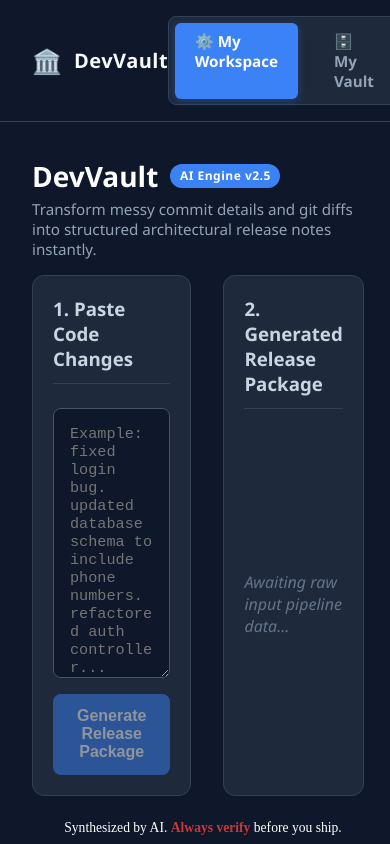
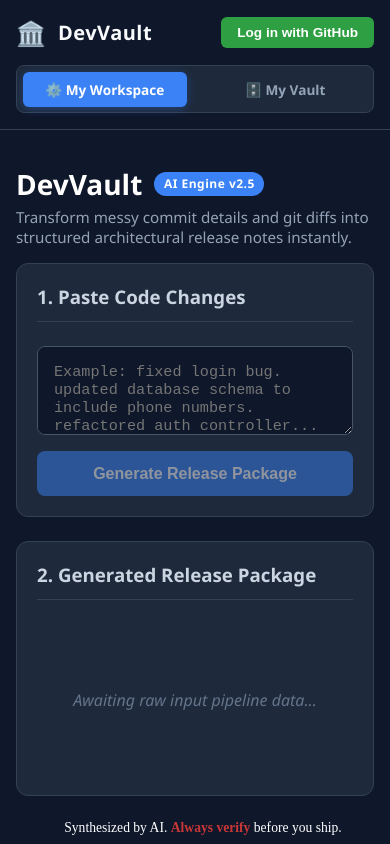
Before and after one commit to VINITH1805/devvault-frontend, an Angular app: page /dashboard in a window 390 px wide. Built offline with nearby package versions, Linux system fonts and the light colour scheme.

Commit message:
feat: implement fully responsive mobile layouts across all views

```diff
--- a/src/app/components/dashboard/dashboard.html
+++ b/src/app/components/dashboard/dashboard.html
@@ -79,9 +79,7 @@
           }
           <button class="btn btn-success" (click)="saveRelease()"
             [disabled]="isSaving || saveSuccess || !authService.isAuthenticated()">
-            {{ !authService.isAuthenticated() ? '🔒 Log in to Save' : isSaving ? 'Vaulting...' : saveSuccess ? '✓ Saved
-            to
-            PostgreSQL Vault' : 'Commit to Database Vault' }}
+            {{ !authService.isAuthenticated() ? '🔒 Log in to Save' : isSaving ? 'Vaulting...' : saveSuccess ? '✓ Saved to PostgreSQL Vault' : 'Commit to Database Vault' }}
           </button>
         </div>
       </div>
--- a/src/app/components/dashboard/dashboard.scss
+++ b/src/app/components/dashboard/dashboard.scss
@@ -15,6 +15,11 @@
   padding: 1rem 2rem;
   font-family: 'Segoe UI', system-ui, sans-serif;
   color: #e2e8f0;
+
+  /* 👇 Mobile padding reduction 👇 */
+  @media (max-width: 768px) {
+    padding: 1rem;
+  }
 }
 
 .dashboard-header {
@@ -29,6 +34,7 @@
     display: flex;
     align-items: center;
     gap: 0.75rem;
+    flex-wrap: wrap; /* 👇 Allows badge to wrap on small screens */
   }
 
   p {
@@ -50,9 +56,17 @@
 .workspace-grid {
   flex: 1;
   display: grid;
-  grid-template-columns: 1fr 1.2fr;
-  gap: 2rem;
+
+  /* 👇 Mobile-First: Stacked layout by default 👇 */
+  grid-template-columns: 1fr;
+  gap: 1.5rem;
   align-items: stretch;
+
+  /* 👇 Desktop: Side-by-side layout 👇 */
+  @media (min-width: 1024px) {
+    grid-template-columns: 1fr 1.2fr;
+    gap: 2rem;
+  }
 }
 
 .panel {
@@ -62,7 +76,6 @@
   padding: 1.25rem;
   display: flex;
   flex-direction: column;
-
   min-height: 200px;
 
   h3 {
@@ -99,6 +112,11 @@ textarea {
   transition: all 0.2s ease;
   font-size: 1rem;
   &:disabled { opacity: 0.5; cursor: not-allowed; }
+
+  /* 👇 Make buttons full width on small screens 👇 */
+  @media (max-width: 640px) {
+    width: 100%;
+  }
 }
 
 .btn-primary { background: #3b82f6; color: #fff; &:not(:disabled):hover { background: #2563eb; } }
@@ -139,6 +157,7 @@ textarea {
   align-items: center;
   gap: 1rem;
   margin-bottom: 1.5rem;
+  flex-wrap: wrap; /* 👇 Allows input to stack below badge on small screens */
 }
 
 .version-tag {
@@ -160,6 +179,7 @@ textarea {
   padding: 0.5rem 1rem;
   color: #fff;
   font-size: 1rem;
+  min-width: 200px; /* Ensures input doesn't get too squished */
   &:focus { outline: 1px solid #3b82f6; }
 }
 
@@ -169,6 +189,10 @@ textarea {
   border-radius: 8px;
   padding: 1rem;
   margin-bottom: 1.25rem;
+
+  /* Adds horizontal scroll for long text blocks on mobile */
+  overflow-x: auto;
+
   h4 { margin-top: 0; color: #94a3b8; font-size: 0.85rem; text-transform: uppercase; letter-spacing: 0.05em; }
   pre { margin: 0; white-space: pre-wrap; font-family: monospace; color: #cbd5e1; font-size: 0.95rem; line-height: 1.5; }
   .social-text { margin: 0; color: #38bdf8; font-style: italic; line-height: 1.4; }
@@ -190,7 +214,11 @@ textarea {
   border-radius: 6px;
   box-shadow: 0 10px 15px -3px rgba(0, 0, 0, 0.1), 0 4px 6px -2px rgba(0, 0, 0, 0.05);
   padding: 16px;
+
+  /* 👇 Mobile: Dynamic width to prevent overflowing off-screen 👇 */
+  width: calc(100% - 48px);
   max-width: 400px;
+
   animation: slideInRight 0.3s ease-out forwards;
 }
 
--- a/src/app/components/navbar/navbar.html
+++ b/src/app/components/navbar/navbar.html
@@ -19,7 +19,7 @@
     </button>
 
     <div *ngIf="authService.isAuthenticated()" class="user-profile">
-      <span class="greeting">Hi, {{ authService.getUsername() }}</span>
+      <span class="greeting" title="{{ authService.getUsername() }}">Hi, {{ authService.getUsername() }}</span>
       <button class="btn-logout" (click)="logout()">Logout</button>
     </div>
   </div>
--- a/src/app/components/navbar/navbar.scss
+++ b/src/app/components/navbar/navbar.scss
@@ -7,6 +7,14 @@
     border-bottom: 1px solid #334155;
     color: #f8fafc;
     font-family: 'Segoe UI', system-ui, sans-serif;
+
+    /* 👇 Added for responsive wrapping 👇 */
+    flex-wrap: wrap;
+    gap: 1rem;
+
+    @media (max-width: 768px) {
+        padding: 1rem;
+    }
 }
 
 .nav-brand {
@@ -32,6 +40,13 @@
     padding: 0.35rem;
     border-radius: 8px;
     border: 1px solid #334155;
+
+    /* 👇 Mobile: Forces the navigation to the bottom row, taking full width 👇 */
+    @media (max-width: 768px) {
+        order: 3;
+        width: 100%;
+        justify-content: center;
+    }
 }
 
 .nav-item {
@@ -42,6 +57,15 @@
     font-weight: 600;
     font-size: 0.95rem;
     transition: all 0.2s ease;
+    white-space: nowrap; /* Prevents text from breaking into two lines */
+
+    /* 👇 Mobile: Makes the pills equal size and slightly smaller 👇 */
+    @media (max-width: 768px) {
+        flex: 1;
+        text-align: center;
+        padding: 0.5rem 0.5rem;
+        font-size: 0.85rem;
+    }
 
     &:hover {
         color: #f8fafc;
@@ -55,14 +79,11 @@
     }
 }
 
-.btn-auth-placeholder {
-    background: #1e293b;
-    color: #94a3b8;
-    border: 1px dashed #475569;
-    padding: 0.6rem 1.2rem;
-    border-radius: 6px;
-    font-weight: 600;
-    cursor: not-allowed;
+.nav-auth {
+    /* 👇 Mobile: Keeps the auth buttons in the top right 👇 */
+    @media (max-width: 768px) {
+        order: 2;
+    }
 }
 
 .btn-auth-github {
@@ -73,6 +94,11 @@
     border-radius: 6px;
     cursor: pointer;
     font-weight: 600;
+
+    @media (max-width: 768px) {
+        padding: 0.5rem 1rem;
+        font-size: 0.85rem;
+    }
 }
 
 .user-profile {
@@ -80,11 +106,24 @@
   align-items: center;
   gap: 1.25rem;
 
+  @media (max-width: 768px) {
+      gap: 0.75rem; /* Tighter spacing on mobile */
+  }
+
   .greeting {
     color: #f1f5f9;
     font-size: 0.95rem;
     font-weight: 500;
     letter-spacing: 0.5px;
+
+    /* 👇 Mobile: Truncates long usernames with an ellipsis (...) so they don't break the layout 👇 */
+    @media (max-width: 768px) {
+        font-size: 0.85rem;
+        max-width: 100px;
+        white-space: nowrap;
+        overflow: hidden;
+        text-overflow: ellipsis;
+    }
   }
 
   .btn-logout {
@@ -98,6 +137,11 @@
     cursor: pointer;
     transition: all 0.2s ease-in-out;
 
+    @media (max-width: 768px) {
+        padding: 0.3rem 0.75rem;
+        font-size: 0.8rem;
+    }
+
     &:hover {
       background-color: #ef4444;
       color: white;
--- a/src/app/components/vault-history/vault-history.scss
+++ b/src/app/components/vault-history/vault-history.scss
@@ -21,6 +21,11 @@
   padding: 2rem;
   font-family: 'Segoe UI', system-ui, sans-serif;
   color: #e2e8f0;
+
+  /* 👇 Mobile: Reduce padding on small screens 👇 */
+  @media (max-width: 768px) {
+    padding: 1rem;
+  }
 }
 
 .history-header {
@@ -36,13 +41,13 @@
   h2 {
     margin: 0 0 0.15rem 0;
     color: #fff;
-    font-size: 1.4rem; /* Down from 1.75rem */
+    font-size: 1.4rem;
   }
 
   p {
     margin: 0;
     color: #94a3b8;
-    font-size: 0.85rem; /* Down from 0.95rem */
+    font-size: 0.85rem;
   }
 }
 
@@ -58,10 +63,20 @@
 }
 
 .history-grid {
-  display: grid;
-  grid-template-columns: 350px 1fr;
-  gap: 2rem;
-  height: calc(100vh - 180px);
+  /* 👇 Mobile-First: Stacked layout by default 👇 */
+  display: flex;
+  flex-direction: column;
+  gap: 1.5rem;
+  /* Remove fixed height on mobile so it can scroll naturally */
+  height: auto;
+
+  /* 👇 Desktop: Side-by-side layout 👇 */
+  @media (min-width: 1024px) {
+    display: grid;
+    grid-template-columns: 350px 1fr;
+    gap: 2rem;
+    height: calc(100vh - 180px);
+  }
 }
 
 .timeline-sidebar {
@@ -70,6 +85,12 @@
   border-radius: 12px;
   padding: 1.25rem;
   overflow-y: auto;
+
+  /* 👇 Mobile: Constrain the height of the list so it doesn't push details off-screen 👇 */
+  @media (max-width: 1023px) {
+    max-height: 250px;
+  }
+
   h3 { color: #94a3b8; font-size: 0.9rem; text-transform: uppercase; letter-spacing: 0.05em; margin-top: 0; margin-bottom: 1rem; }
 }
 
@@ -109,13 +130,27 @@
   overflow-y: auto;
   display: flex;
   flex-direction: column;
+
+  /* 👇 Mobile: Reduce padding inside the details box 👇 */
+  @media (max-width: 768px) {
+    padding: 1.25rem;
+  }
 }
 
 .detail-meta {
   border-bottom: 1px solid #334155;
   padding-bottom: 1.25rem;
   margin-bottom: 1.5rem;
-  h3 { margin: 0.5rem 0; font-size: 1.75rem; color: #fff; }
+
+  h3 {
+    margin: 0.5rem 0;
+    font-size: 1.75rem;
+    color: #fff;
+    /* 👇 Mobile: Slightly smaller title 👇 */
+    @media (max-width: 768px) {
+      font-size: 1.4rem;
+    }
+  }
   .timestamp { color: #64748b; margin: 0; font-size: 0.9rem; }
 }
 
@@ -125,6 +160,7 @@
   padding: 0.25rem 0.6rem;
   border-radius: 4px;
   text-transform: uppercase;
+  display: inline-block; /* Ensure it respects padding/margins correctly */
   &.major { background: #ef4444; color: #fff; }
   &.minor { background: #f59e0b; color: #1e293b; }
   &.patch { background: #10b981; color: #fff; }
@@ -146,10 +182,19 @@
   color: #cbd5e1;
   font-size: 0.95rem;
   line-height: 1.5;
+  overflow-x: auto; /* Ensures long, unbroken code doesn't stretch the screen */
 }
 
 .raw-display { color: #64748b; font-size: 0.85rem; }
-.social-display { background: #0f172a; border: 1px solid #334155; border-radius: 8px; padding: 1rem; margin: 0; color: #38bdf8; font-style: italic; }
+.social-display {
+  background: #0f172a;
+  border: 1px solid #334155;
+  border-radius: 8px;
+  padding: 1rem;
+  margin: 0;
+  color: #38bdf8;
+  font-style: italic;
+}
 
 .spinner-container { margin: auto; display: flex; justify-content: center; }
 .loading-spinner { border: 4px solid #334155; border-top: 4px solid #3b82f6; border-radius: 50%; width: 40px; height: 40px; animation: spin 1s linear infinite; }
```
